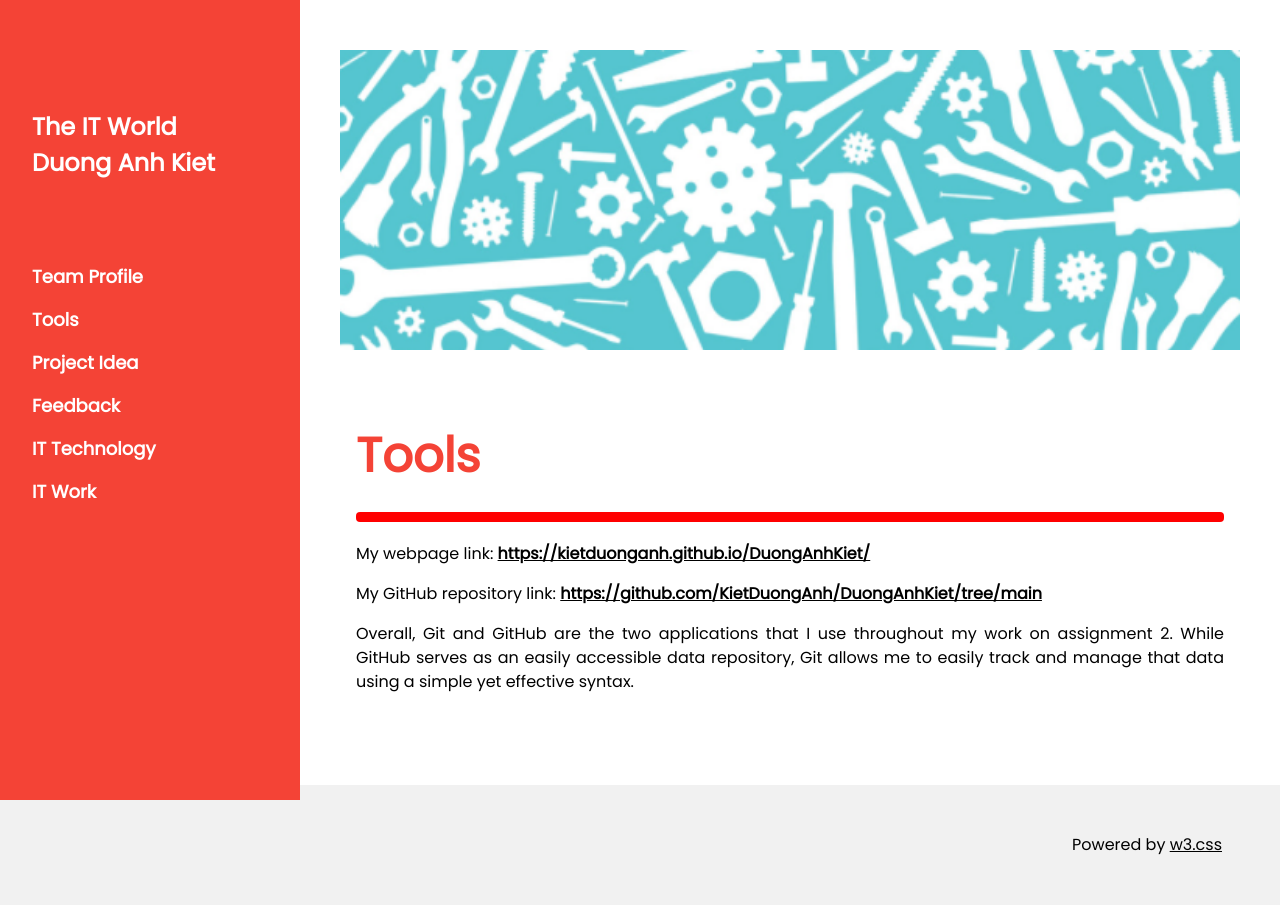
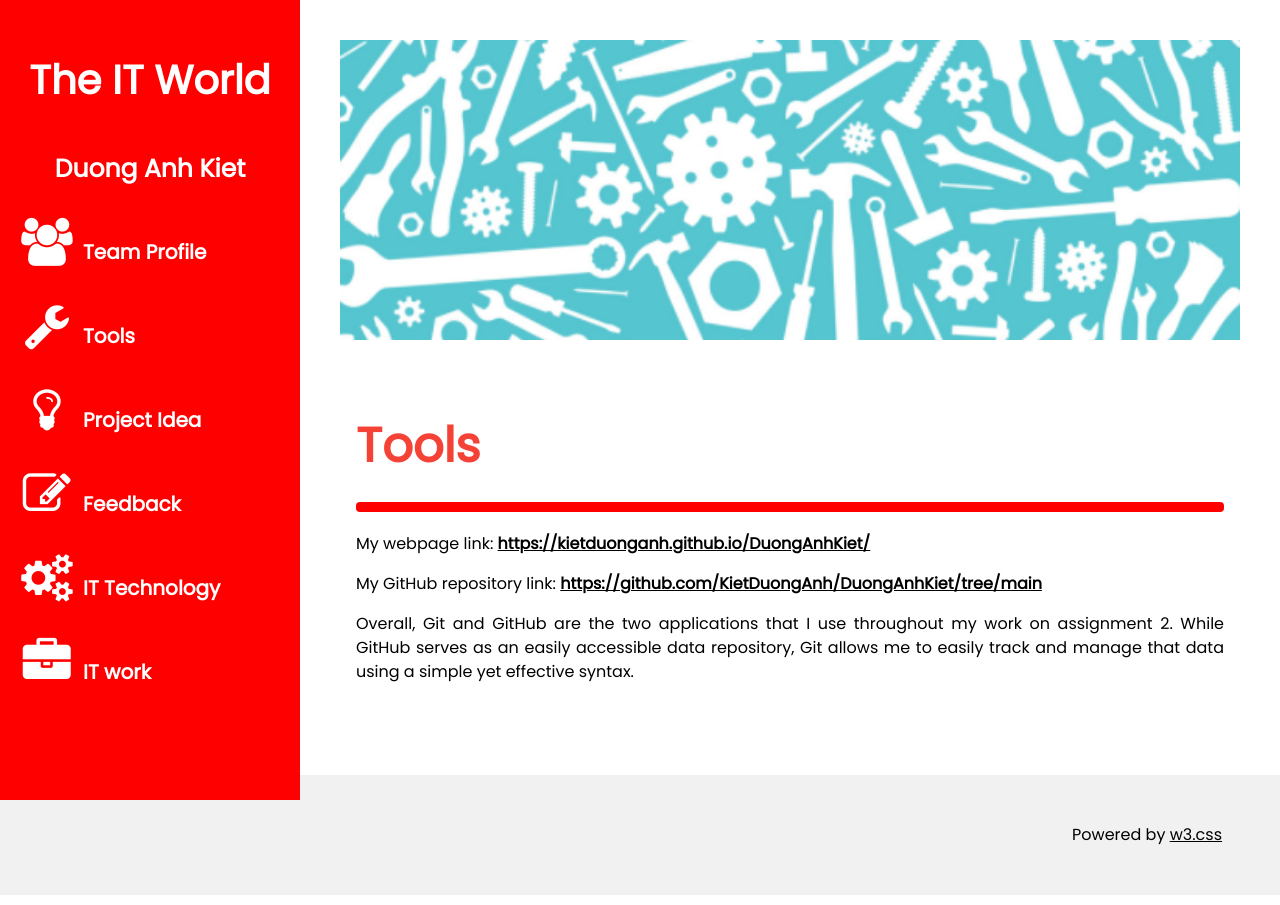
Before and after one commit to KietDuongAnh/DuongAnhKiet, a plain HTML site: page tools.html in a window 1280 px wide. Drawn offline with nearby package versions, Linux system fonts and the light colour scheme.

Commit message:
Update tools.html

```diff
--- a/tools.html
+++ b/tools.html
@@ -5,6 +5,7 @@
 <meta name="viewport" content="width=device-width, initial-scale=1">
 <link rel="stylesheet" href="https://www.w3schools.com/w3css/4/w3.css">
 <link rel="stylesheet" href="https://fonts.googleapis.com/css?family=Poppins">
+<link rel="stylesheet" href="https://cdnjs.cloudflare.com/ajax/libs/font-awesome/4.7.0/css/font-awesome.min.css">
 <style>
 body,h1,h2,h3,h4,h5 {
   font-family: "Poppins", sans-serif
@@ -23,22 +24,47 @@ img {
   background-repeat: no-repeat;
   background-size: cover;
 }
+.sidebar {
+  height: 100%;
+  width: 300px;
+  position: fixed;
+  z-index: 1;
+  top: 0;
+  left: 0;
+  background-color: red;
+  overflow-x: hidden;
+  padding-top: 10px;
+}
+
+/* Style sidebar links */
+.sidebar a {
+  padding: 5px 16px 30px 16px;
+  text-decoration: none;
+  font-size: 20px;
+  color: white;
+  display: block;
+}
+
+/* Style links on mouse-over */
+.sidebar a:hover {
+  color: black;
+}
 </style>
 <body>
 
 <!-- Sidebar/menu -->
-<nav class="w3-sidebar w3-red w3-collapse w3-top w3-large w3-padding" style="z-index:3;width:300px;font-weight:bold;" id="mySidebar"><br>
-  <a href="javascript:void(0)" onclick="w3_close()" class="w3-button w3-hide-large w3-display-topleft" style="width:100%;font-size:22px">Close Menu</a>
-  <div class="w3-container">
-    <h3 class="w3-padding-64"><b>The IT World<br>Duong Anh Kiet</b></h3>
-  </div>
-  <div class="w3-bar-block">
-    <a href="index.html" onclick="w3_close()" class="w3-bar-item w3-button w3-hover-white">Team Profile</a>
-    <a href="tools.html" onclick="w3_close()" class="w3-bar-item w3-button w3-hover-white">Tools</a>
-    <a href="project.html" onclick="w3_close()" class="w3-bar-item w3-button w3-hover-white">Project Idea</a>
-    <a href="feedback.html" onclick="w3_close()" class="w3-bar-item w3-button w3-hover-white">Feedback</a>
-    <a href="ittech.html" onclick="w3_close()" class="w3-bar-item w3-button w3-hover-white">IT Technology</a>
-    <a href="itwork.html" onclick="w3_close()" class="w3-bar-item w3-button w3-hover-white">IT Work</a>
+<nav class="w3-sidebar w3-collapse w3-top w3-large w3-padding" style="z-index:3;width:200px;font-weight:bold;" id="mySidebar">
+  <div class="sidebar">
+    <div style="text-align:center">
+      <p style="font-size: 40px; color: white">The IT World </p>
+      <p style="font-size: 25px; color: white"> Duong Anh Kiet</p>
+    </div>
+      <a href="index.html" ><i class="fa fa-fw fa-users w3-xxxlarge"></i> Team Profile</a>
+      <a href="tools.html"><i class="fa fa-fw fa-wrench w3-xxxlarge"></i> Tools</a>
+      <a href="project.html"><i class="fa fa-fw fa-lightbulb-o w3-xxxlarge"></i> Project Idea</a>
+      <a href="feedback.html"><i class="fa fa-fw fa-pencil-square-o w3-xxxlarge"></i> Feedback</a>
+      <a href="ittech.html"><i class="fa fa-fw fa-cogs w3-xxxlarge"></i> IT Technology</a>
+      <a href="itwork.html"><i class="fa fa-fw fa-briefcase w3-xxxlarge"></i> IT work</a>
   </div>
 </nav>
 
@@ -55,7 +81,7 @@ img {
 <div class="w3-main" style="margin-left:340px;margin-right:40px">
 
   <!-- Header -->
-<div class="header" style="margin-top:50px">
+<div class="header" style="margin-top:40px">
 </div>
 
   <!-- Tools section -->
```
